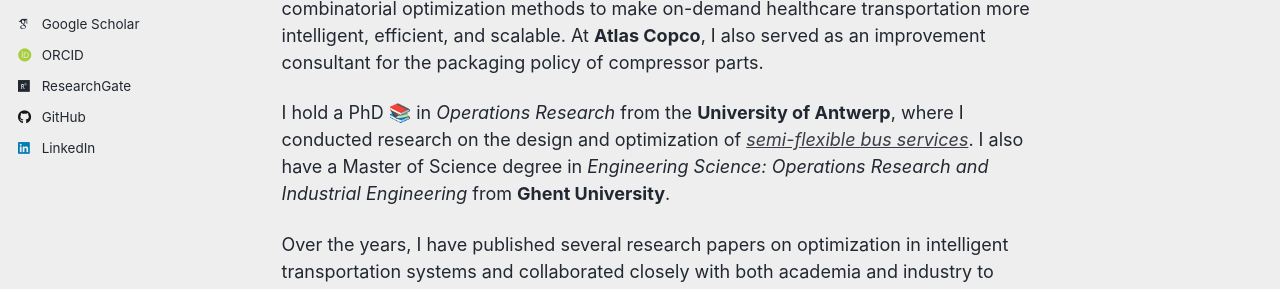
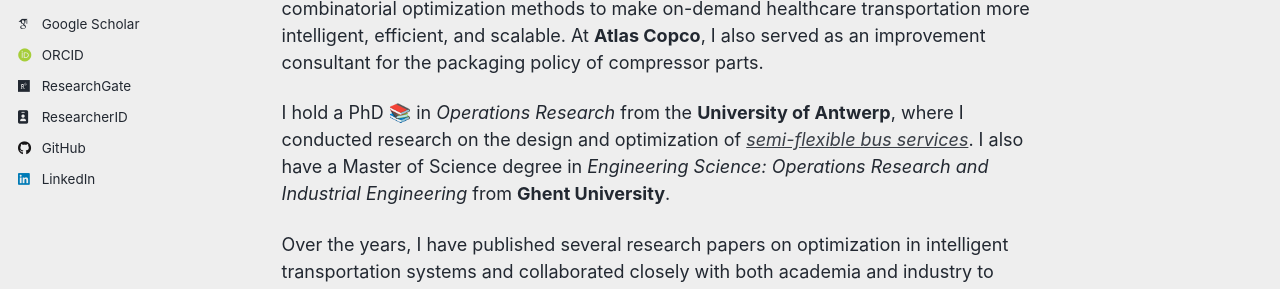
Before and after one commit to BryanG13/bryang13.github.io, a Jekyll site: the page built from _pages/about.md, in a window 1280 px wide. Shown: the part 490-779 px from the top of the page. Built offline with Jekyll 4.4.1, drawn with Linux system fonts in a browser that asks for light colours; some web fonts are replaced; a script that is not in the unit is left out.

Commit message:
ResearcherID

```diff
--- a/_config.yml
+++ b/_config.yml
@@ -42,6 +42,7 @@ author:
   semantic         : # URL
   pubmed           : # URL
   researchgate     : "https://www.researchgate.net/profile/Bryan-David-Galarza-Montenegro"
+  researcherid    : "https://www.webofscience.com/wos/author/record/PDW-2654-2025"
   scopus           : # URL
 
   # Repositories and software development
--- a/_includes/author-profile.html
+++ b/_includes/author-profile.html
@@ -62,6 +62,9 @@
       {% if author.researchgate %}
         <li><a href="{{ author.researchgate }}"><i class="fab fa-fw fa-researchgate icon-pad-right" aria-hidden="true"></i>ResearchGate</a></li>
       {% endif %}
+        {% if author.researcherid %}
+          <li><a href="{{ author.researcherid }}"><i class="fas fa-fw fa-id-badge icon-pad-right" aria-hidden="true"></i>ResearcherID</a></li>
+        {% endif %}
       {% if author.scopus %}
         <li><a href="{{ author.scopus }}"><i class="ai ai-scopus ai-fw icon-pad-right"></i>Scopus</a></li>
       {% endif %}
```
